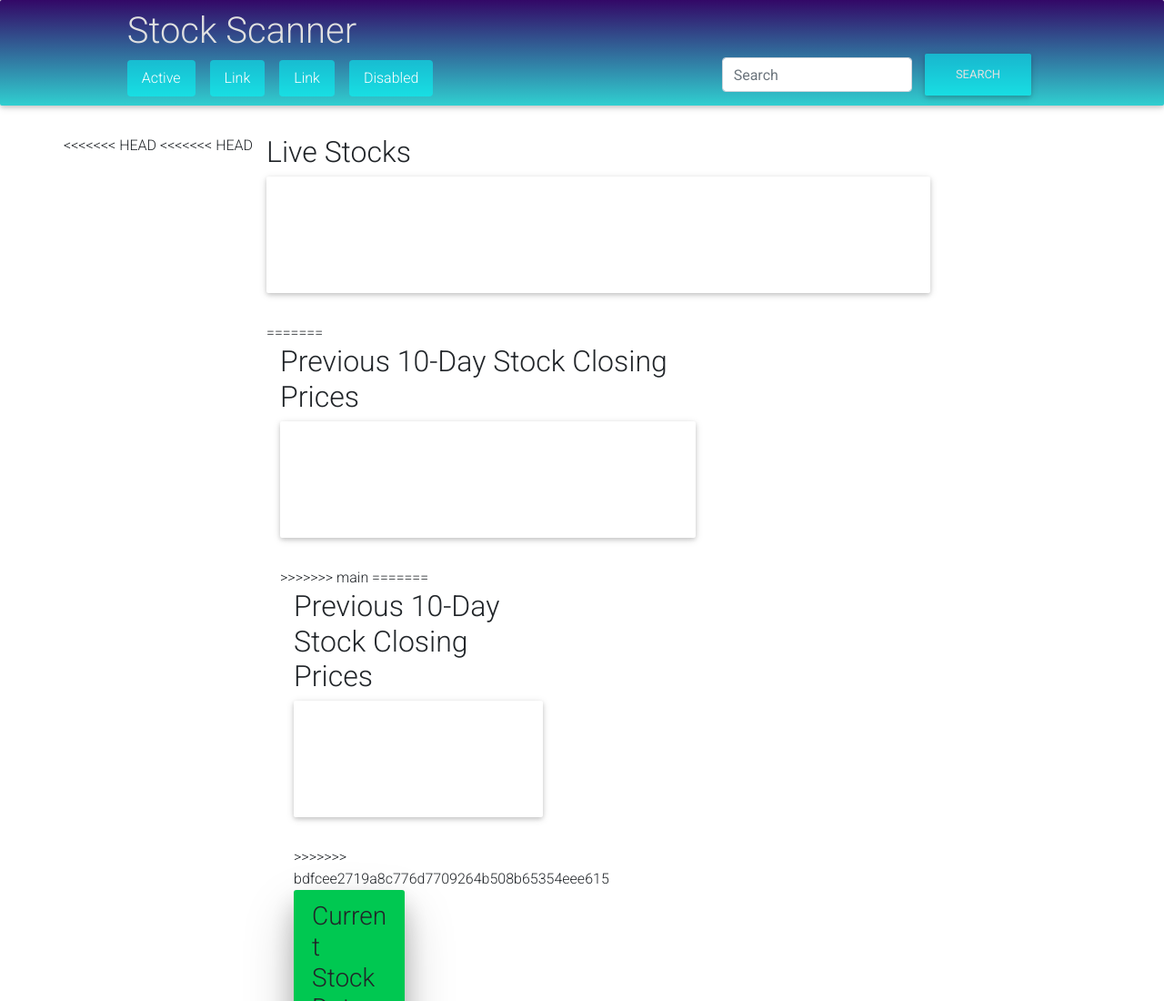
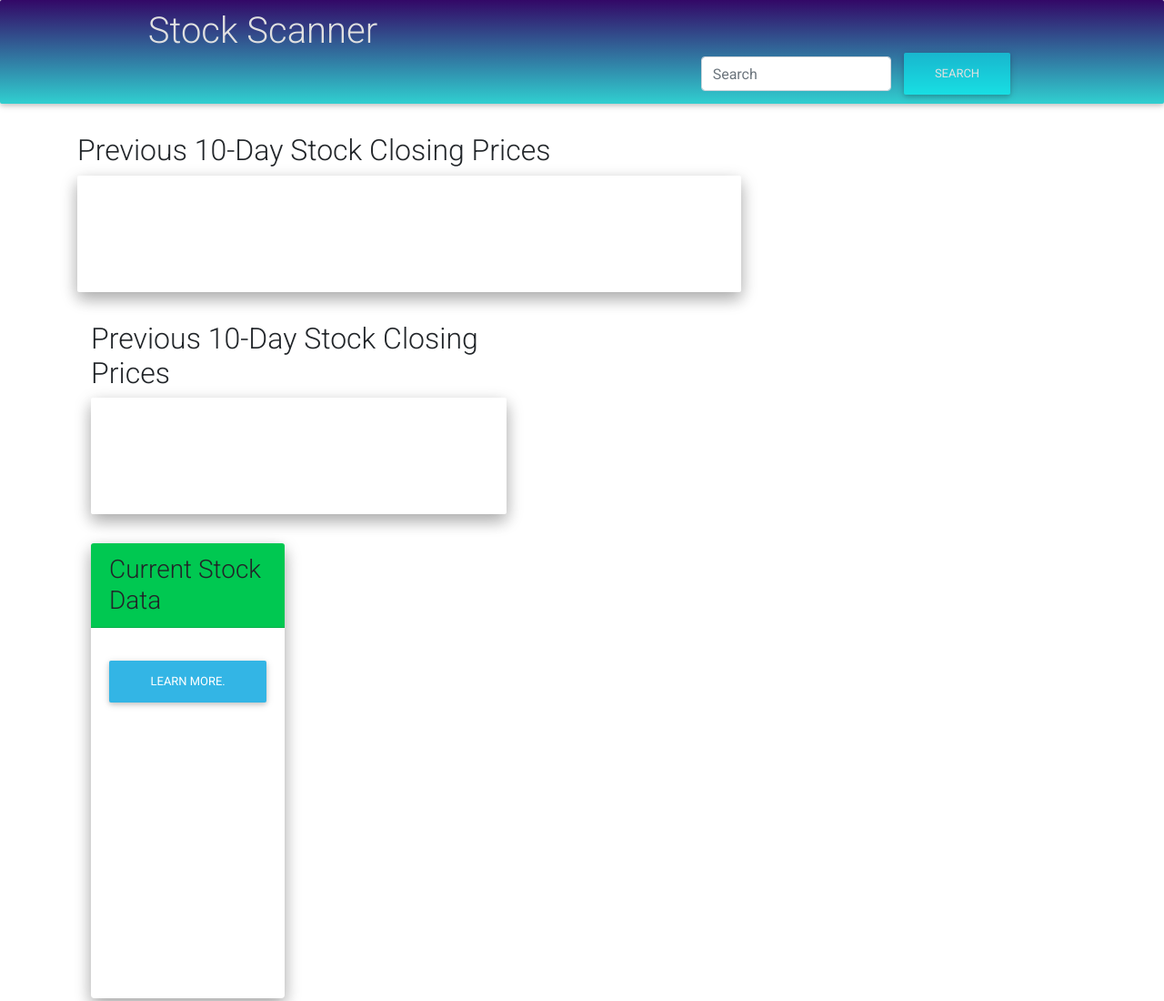
Before and after one commit to dk-code93/StockScanner, a plain HTML site: page index.html in a window 1280 px wide. Shown: the top 1100 px of the page at 91% size. Drawn offline with nearby package versions, Linux system fonts and the light colour scheme.

```diff
--- a/index.html
+++ b/index.html
@@ -38,20 +38,6 @@
         <!-- Nav Buttons and title -->
         <nav>
           <h1 class="animated fadeInLeft">Stock Scanner</h1>
-          <ul class="nav nav-pills animated fadeInLeft">
-            <li class="nav-item mr-2">
-              <a class="nav-link active" href="#">Active</a>
-            </li>
-            <li class="nav-item mx-2">
-              <a class="nav-link active" href="#">Link</a>
-            </li>
-            <li class="nav-item mx-2">
-              <a class="nav-link active" href="#">Link</a>
-            </li>
-            <li class="nav-item mx-2">
-              <a class="nav-link active" href="#">Disabled</a>
-            </li>
-          </ul>
 
             <!-- List Search History  -->
             <div class="card text-dark hide">
@@ -76,29 +62,21 @@
     <div class="row">
 
         <!-- Active selection window -->
-<<<<<<< HEAD
-<<<<<<< HEAD
-        <div class="col-8 animated fadeInUp">
-            <h2>Live Stocks</h2>
-            <div class="jumbotron"></div>
-=======
-        <div class="col-8">
-            <h2>Previous 10-Day Stock Closing Prices</h2>
-            <div id="stockGraph" class="jumbotron">
-            </div>
->>>>>>> main
-=======
         <div class="col-8 animated fadeInUp">
             <h2>Previous 10-Day Stock Closing Prices</h2>
-            <div id="stockGraph" class="jumbotron">
+            <div id="stockGraph" class="jumbotron z-depth-2">
+            </div>
+
+        <div class="col-8 animated fadeInUp">
+            <h2>Previous 10-Day Stock Closing Prices</h2>
+            <div id="stockGraph" class="jumbotron z-depth-2">
           </div>
->>>>>>> bdfcee2719a8c776d7709264b508b65354eee615
         </div>
 
         <!-- Container for stock list -->
         <section class="col-4 animated fadeInUp" id="cards">
 
-            <div class="card mb-3 z-depth-4">
+            <div class="card mb-3 z-depth-2">
                 <h3 class="card-header bg-success">
                   Current Stock Data
                 </h3>
```
